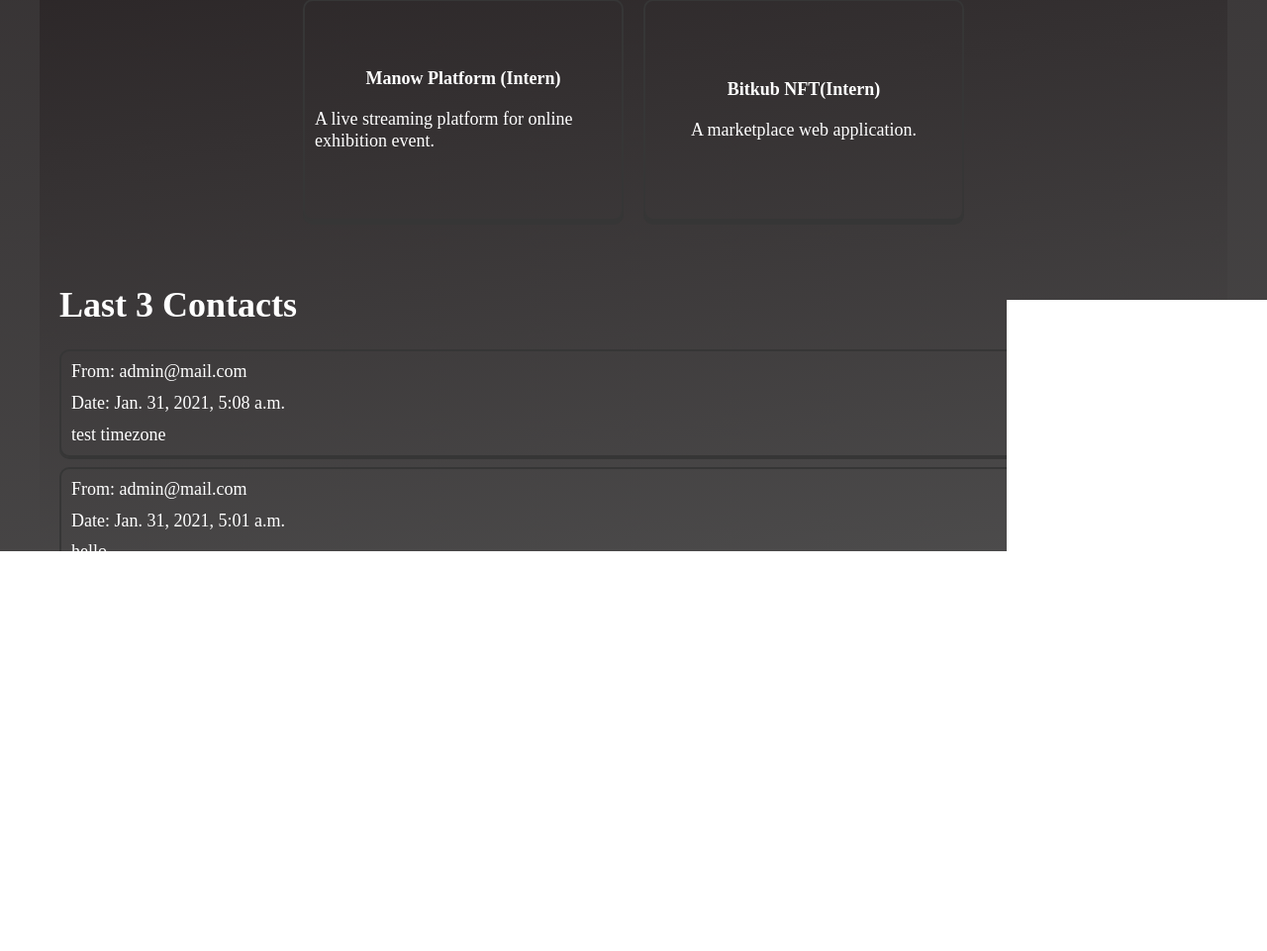
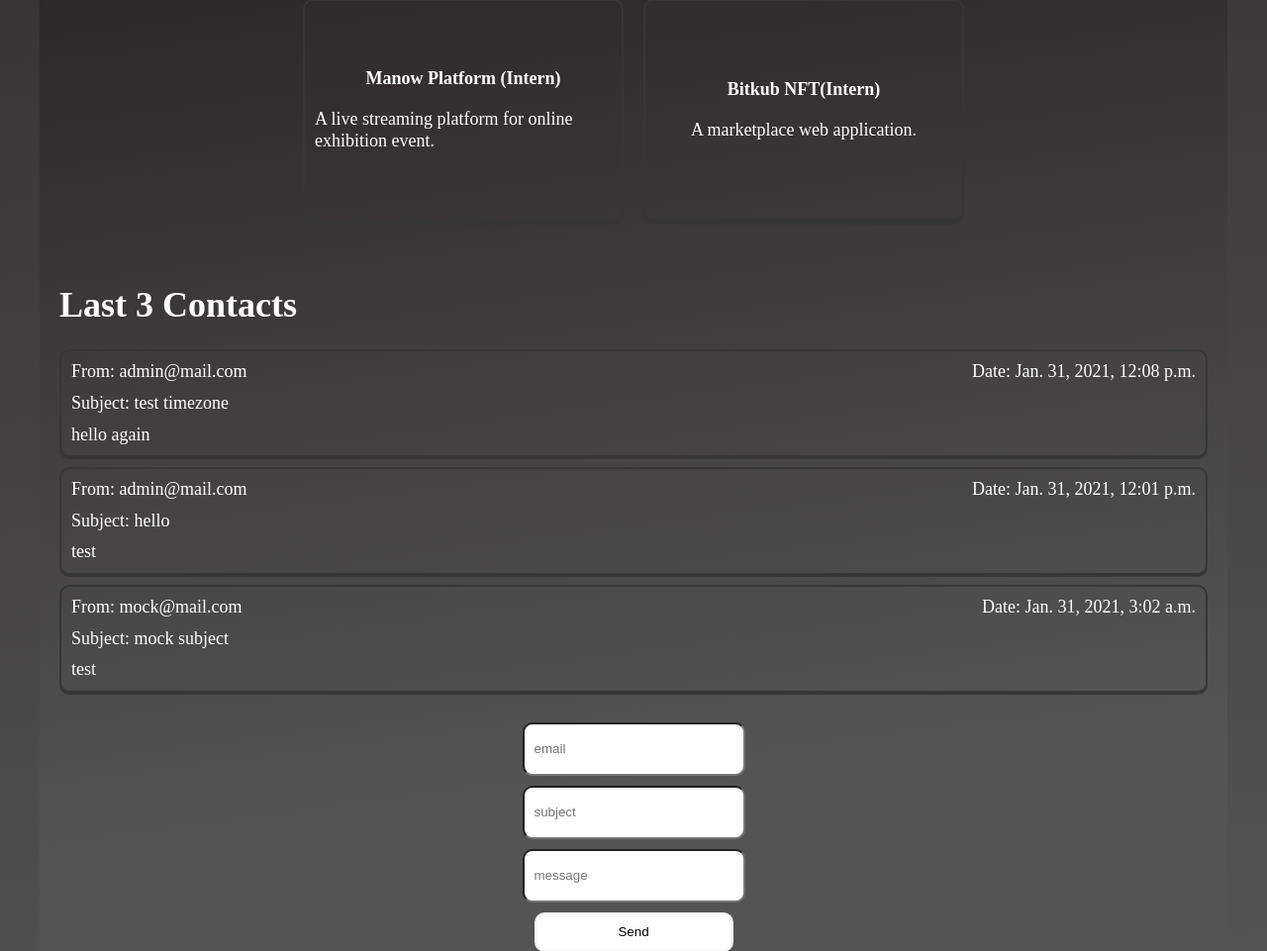
Before and after one commit to TongThanaphon/portfolio-django, a Django app: page / in a window 1280 px wide. Shown: the part 1984-2945 px from the top of the page at 99% size. Run offline with Django 3.2, Linux system fonts and the light colour scheme; data comes from the database, SQL or seed files in the repository; both versions use the stored data as it was after the commit.

Commit message:
update contact-me card

```diff
--- a/portfolio/static/portfolio/contact-style.css
+++ b/portfolio/static/portfolio/contact-style.css
@@ -14,7 +14,7 @@
   padding: 10px;
 }
 
-.contact-me-card > p + p {
+.contact-me-card > * + * {
   margin-top: 10px;
 }
 
@@ -69,3 +69,10 @@
   transform: translateY(-2px);
   transition: 0.3s;
 }
+
+.contact-me-card-header {
+  display: flex;
+  justify-content: space-between;
+  flex-wrap: wrap;
+  gap: 10px;
+}
--- a/portfolio/templates/portfolio/index.html
+++ b/portfolio/templates/portfolio/index.html
@@ -111,9 +111,12 @@
                 {% if contacts %}
                     {% for contact in contacts %}
                         <div class="contact-me-card">
-                            <p>From: {{ contact.email }}</p>
-                            <p>Date: {{ contact.sent_date }}</p>
-                            <p>{{ contact.subject }}</p>
+                            <div class="contact-me-card-header">
+                                <p>From: {{ contact.email }}</p>
+                                <p>Date: {{ contact.sent_date }}</p>
+                            </div>
+                            <p>Subject: {{ contact.subject }}</p>
+                            <p>{{ contact.message }}</p>
                         </div>
                     {% endfor %}
                 {% endif %}
--- a/portfolio_django/settings.py
+++ b/portfolio_django/settings.py
@@ -109,7 +109,7 @@ AUTH_PASSWORD_VALIDATORS = [
 
 LANGUAGE_CODE = 'en-us'
 
-TIME_ZONE = 'UTC'
+TIME_ZONE = 'Asia/Bangkok'
 
 USE_I18N = True
 
```
Also changed, not shown: db.sqlite3.
